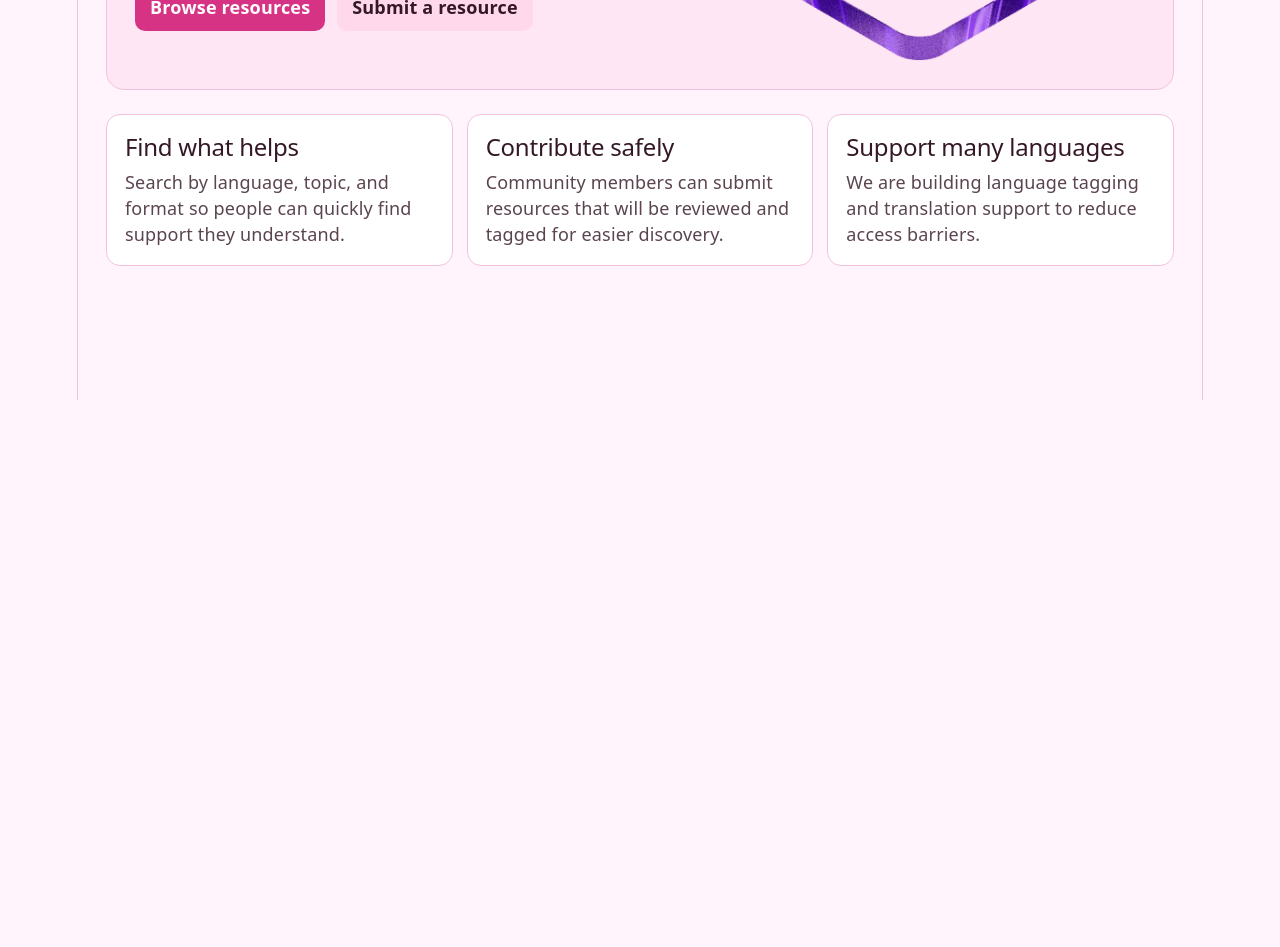
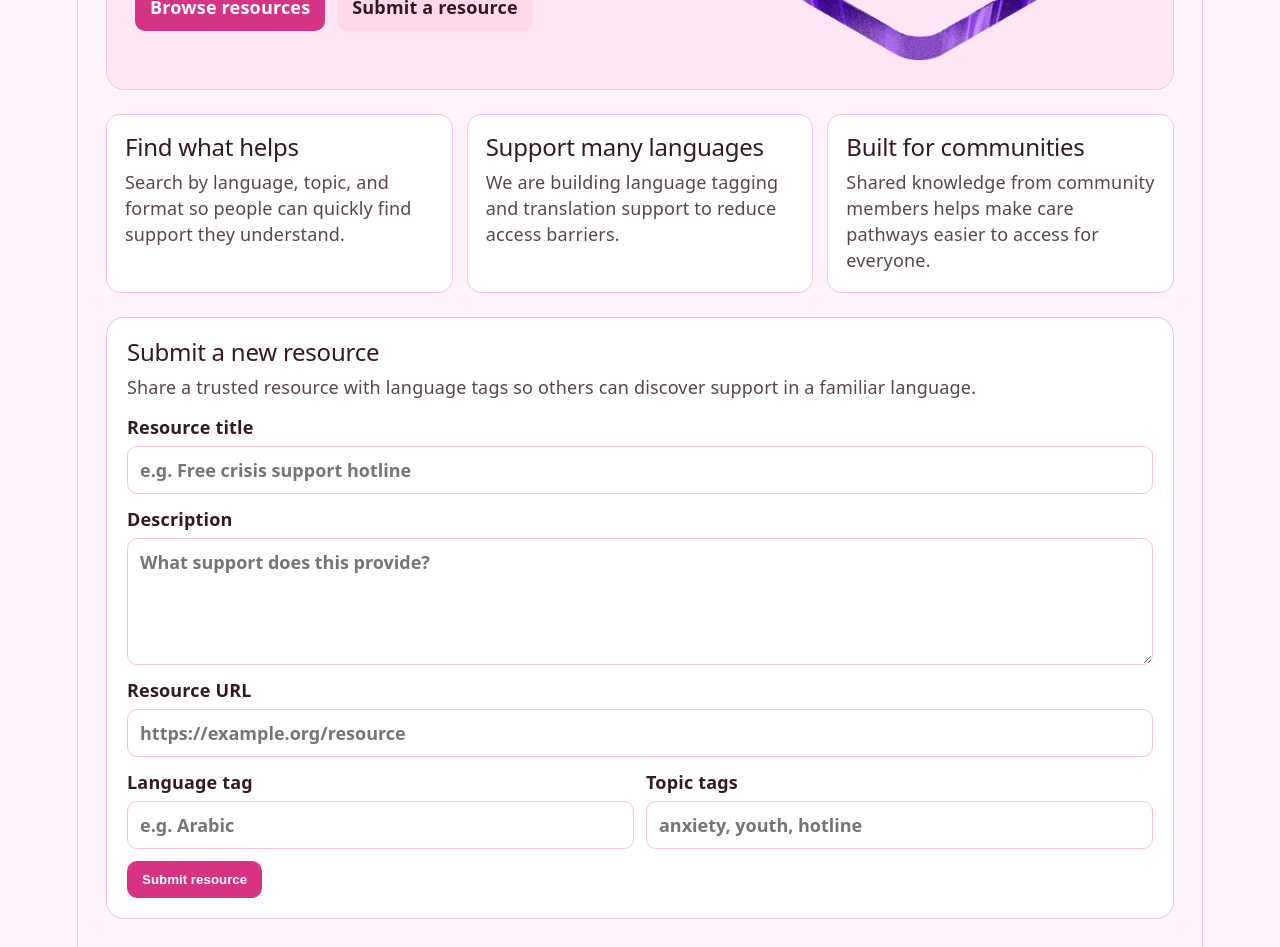
Before and after one commit to salhacode/Multilingual-Resource-Hub, a React app: page / in a window 1280 px wide. Shown: the part 400-1347 px from the top of the page. Before the commit the page ends 800 px from the top, so only its background shows below. Built offline with nearby package versions, Linux system fonts and the light colour scheme; the HTML template or start-up script is replaced by a standard one.

Commit message:
Build frontend resource submission form with validation

```diff
--- a/src/App.css
+++ b/src/App.css
@@ -131,6 +131,76 @@ main {
   margin-top: 0;
 }
 
+.submit-section {
+  margin-top: 24px;
+  border: 1px solid var(--border);
+  border-radius: 18px;
+  background: var(--panel);
+  padding: 20px;
+  text-align: left;
+}
+
+.submit-header h2 {
+  margin-top: 0;
+}
+
+.submit-header p {
+  margin-bottom: 14px;
+}
+
+.resource-form {
+  display: grid;
+  gap: 12px;
+}
+
+.resource-form label {
+  display: grid;
+  gap: 6px;
+  font-weight: 600;
+  color: var(--text-h);
+}
+
+.resource-form input,
+.resource-form textarea {
+  width: 100%;
+  box-sizing: border-box;
+  border: 1px solid var(--border);
+  border-radius: 10px;
+  padding: 10px 12px;
+  font: inherit;
+  color: var(--text-h);
+  background: #fff;
+}
+
+.resource-form input:focus,
+.resource-form textarea:focus {
+  outline: 2px solid var(--accent-border);
+  border-color: transparent;
+}
+
+.field-error {
+  color: #b12467;
+  font-size: 0.88rem;
+  font-weight: 500;
+}
+
+.two-column-fields {
+  display: grid;
+  grid-template-columns: repeat(2, 1fr);
+  gap: 12px;
+}
+
+.form-submit-btn {
+  justify-self: start;
+  cursor: pointer;
+}
+
+.form-status {
+  margin: 0;
+  font-weight: 600;
+  color: var(--accent);
+}
+
 @media (max-width: 920px) {
   .site-header {
     flex-direction: column;
@@ -159,4 +229,8 @@ main {
   .info-grid {
     grid-template-columns: 1fr;
   }
+
+  .two-column-fields {
+    grid-template-columns: 1fr;
+  }
 }
--- a/src/App.jsx
+++ b/src/App.jsx
@@ -1,7 +1,73 @@
+import { useState } from 'react'
 import heroImg from './assets/hero.png'
 import './App.css'
 
+const initialFormState = {
+  title: '',
+  description: '',
+  url: '',
+  language: '',
+  tags: '',
+}
+
 function App() {
+  const [formData, setFormData] = useState(initialFormState)
+  const [errors, setErrors] = useState({})
+  const [statusMessage, setStatusMessage] = useState('')
+
+  const handleInputChange = (event) => {
+    const { name, value } = event.target
+    setFormData((previous) => ({ ...previous, [name]: value }))
+    setErrors((previous) => ({ ...previous, [name]: '' }))
+    setStatusMessage('')
+  }
+
+  const validateForm = () => {
+    const nextErrors = {}
+
+    if (!formData.title.trim()) {
+      nextErrors.title = 'Resource title is required.'
+    }
+
+    if (!formData.description.trim()) {
+      nextErrors.description = 'Description is required.'
+    }
+
+    if (!formData.language.trim()) {
+      nextErrors.language = 'Language tag is required.'
+    }
+
+    if (!formData.url.trim()) {
+      nextErrors.url = 'Resource link is required.'
+    } else {
+      try {
+        const parsedUrl = new URL(formData.url)
+        if (!['http:', 'https:'].includes(parsedUrl.protocol)) {
+          nextErrors.url = 'Use a valid http or https link.'
+        }
+      } catch {
+        nextErrors.url = 'Use a valid URL format.'
+      }
+    }
+
+    return nextErrors
+  }
+
+  const handleSubmit = (event) => {
+    event.preventDefault()
+    const nextErrors = validateForm()
+
+    if (Object.keys(nextErrors).length > 0) {
+      setErrors(nextErrors)
+      setStatusMessage('Please fix the errors before submitting.')
+      return
+    }
+
+    setErrors({})
+    setStatusMessage('Submission saved locally. API integration comes next.')
+    setFormData(initialFormState)
+  }
+
   return (
     <div className="app-shell">
       <header className="site-header">
@@ -58,13 +124,6 @@ function App() {
               support they understand.
             </p>
           </article>
-          <article id="submit" className="info-card">
-            <h2>Contribute safely</h2>
-            <p>
-              Community members can submit resources that will be reviewed and
-              tagged for easier discovery.
-            </p>
-          </article>
           <article id="languages" className="info-card">
             <h2>Support many languages</h2>
             <p>
@@ -72,6 +131,101 @@ function App() {
               access barriers.
             </p>
           </article>
+          <article className="info-card">
+            <h2>Built for communities</h2>
+            <p>
+              Shared knowledge from community members helps make care pathways
+              easier to access for everyone.
+            </p>
+          </article>
+        </section>
+
+        <section id="submit" className="submit-section">
+          <div className="submit-header">
+            <h2>Submit a new resource</h2>
+            <p>
+              Share a trusted resource with language tags so others can discover
+              support in a familiar language.
+            </p>
+          </div>
+
+          <form className="resource-form" onSubmit={handleSubmit} noValidate>
+            <label htmlFor="title">
+              Resource title
+              <input
+                id="title"
+                name="title"
+                type="text"
+                value={formData.title}
+                onChange={handleInputChange}
+                placeholder="e.g. Free crisis support hotline"
+              />
+              {errors.title && <span className="field-error">{errors.title}</span>}
+            </label>
+
+            <label htmlFor="description">
+              Description
+              <textarea
+                id="description"
+                name="description"
+                value={formData.description}
+                onChange={handleInputChange}
+                rows="4"
+                placeholder="What support does this provide?"
+              />
+              {errors.description && (
+                <span className="field-error">{errors.description}</span>
+              )}
+            </label>
+
+            <label htmlFor="url">
+              Resource URL
+              <input
+                id="url"
+                name="url"
+                type="url"
+                value={formData.url}
+                onChange={handleInputChange}
+                placeholder="https://example.org/resource"
+              />
+              {errors.url && <span className="field-error">{errors.url}</span>}
+            </label>
+
+            <div className="two-column-fields">
+              <label htmlFor="language">
+                Language tag
+                <input
+                  id="language"
+                  name="language"
+                  type="text"
+                  value={formData.language}
+                  onChange={handleInputChange}
+                  placeholder="e.g. Arabic"
+                />
+                {errors.language && (
+                  <span className="field-error">{errors.language}</span>
+                )}
+              </label>
+
+              <label htmlFor="tags">
+                Topic tags
+                <input
+                  id="tags"
+                  name="tags"
+                  type="text"
+                  value={formData.tags}
+                  onChange={handleInputChange}
+                  placeholder="anxiety, youth, hotline"
+                />
+              </label>
+            </div>
+
+            <button type="submit" className="primary-btn form-submit-btn">
+              Submit resource
+            </button>
+
+            {statusMessage && <p className="form-status">{statusMessage}</p>}
+          </form>
         </section>
       </main>
     </div>
```
